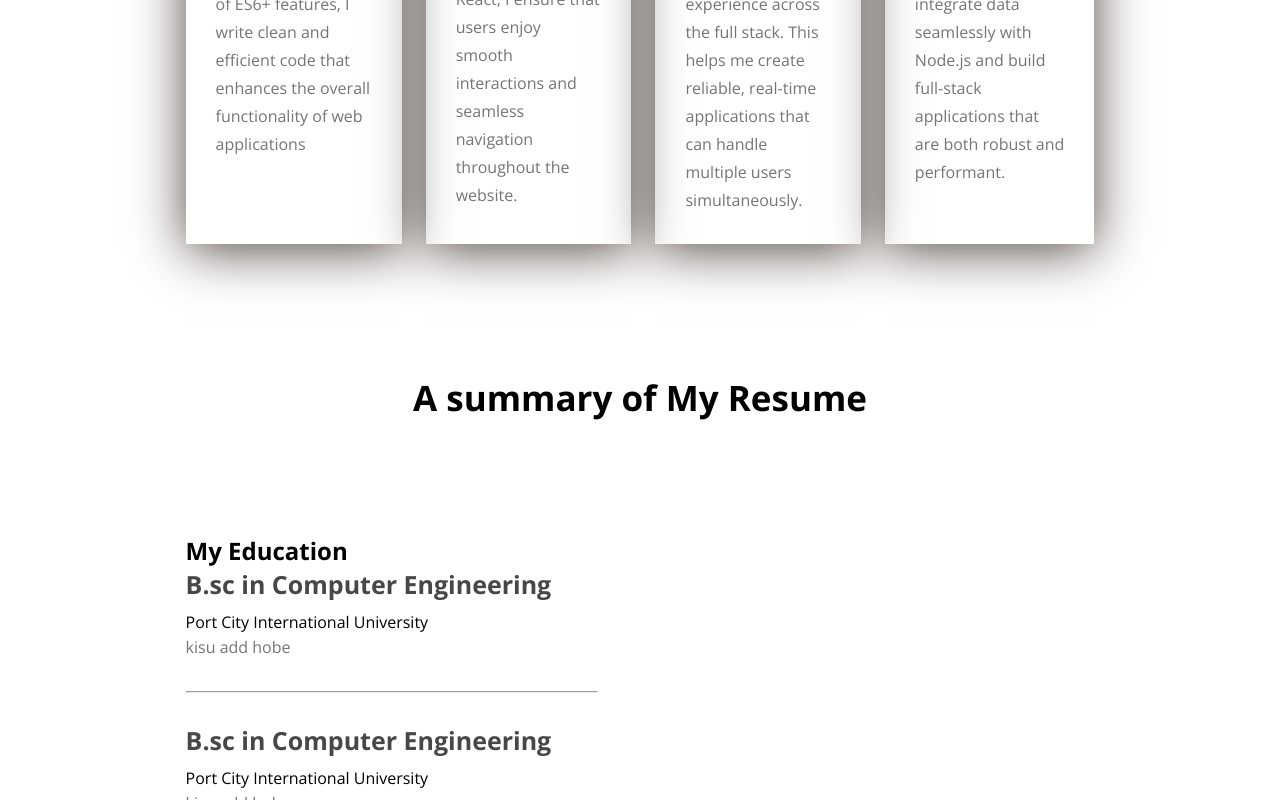
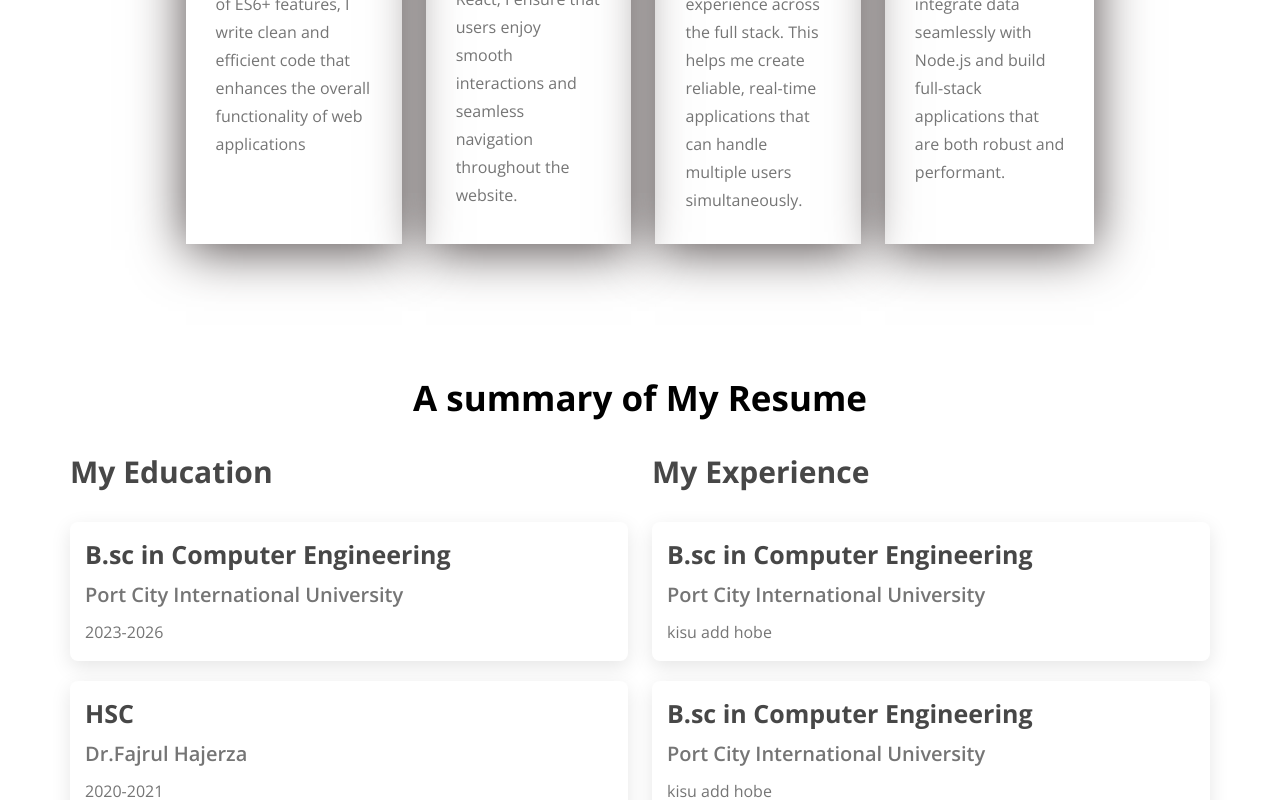
Before and after one commit to Nadia-Niha/NADIA-PORTFOLIO, a plain HTML site: page index.html in a window 1280 px wide. Shown: the part 2000-2800 px from the top of the page. Drawn offline with nearby package versions, Linux system fonts and the light colour scheme.

Commit message:
finally added my education and experience section

```diff
--- a/index.html
+++ b/index.html
@@ -128,70 +128,26 @@
         <div class="section-heading">
          <h2> A summary of My Resume</h2>
         </div>
+      <!-- Flex parent-->
        <div class="resume-container">
+       <!-- education start-->
         <div class="education">
             <h2 class="section-title">My Education</h2>
-
+      <!-- education item-1-->
             <div class="resume-card">
                 <h3 class="card-title"> B.sc in Computer Engineering</h3>
                  <p class="card-info">Port City International University</p>
-             <p class="card-text">kisu add hobe</p>
+             <p class="card-text">2023-2026</p>
                 </div>
-                <hr>
 
+      <!-- education item-2-->
 
                      <div class="resume-card">
-                <h3 class="card-title"> B.sc in Computer Engineering</h3>
-                 <p class="card-info">Port City International University</p>
-             <p class="card-text">kisu add hobe</p>
+                <h3 class="card-title"> HSC</h3>
+                 <p class="card-info">Dr.Fajrul Hajerza</p>
+             <p class="card-text">2020-2021</p>
                 </div>
-                <hr>
-
-
-                            <div class="resume-card">
-                <h3 class="card-title"> B.sc in Computer Engineering</h3>
-                 <p class="card-info">Port City International University</p>
-             <p class="card-text">kisu add hobe</p>
-                </div>
-                <hr>
-
-
-                            <div class="resume-card">
-                <h3 class="card-title"> B.sc in Computer Engineering</h3>
-                 <p class="card-info">Port City International University</p>
-             <p class="card-text">kisu add hobe</p>
-                </div>
-                <hr>
-
-
-
-
-
-        <div class="experience">
-            <h2 class="section-title">My Experience</h2>
-
-
-                            <div class="resume-card">
-                <h3 class="card-title"> B.sc in Computer Engineering</h3>
-                 <p class="card-info">Port City International University</p>
-             <p class="card-text">kisu add hobe</p>
-                </div>
-                <hr>
-
-
-                            <div class="resume-card">
-                <h3 class="card-title"> B.sc in Computer Engineering</h3>
-                 <p class="card-info">Port City International University</p>
-             <p class="card-text">kisu add hobe</p>
-                </div>
-                <hr>
-
-                            <div class="resume-card">
-                <h3 class="card-title"> B.sc in Computer Engineering</h3>
-                 <p class="card-info">Port City International University</p>
-             <p class="card-text">kisu add hobe</p>
-                </div>
-                <hr>
+               </div>
 
 
 
@@ -199,10 +155,33 @@
 
 
 
-     </div>
-        <div class="experience"></div>
-       </div>
-    </section>
+
+         <!--Experience start-->
+
+        <div class="experience">
+            <h2 class="section-title">My Experience</h2>
+
+       <!--experience item-1-->
+                            <div class="resume-card">
+                <h3 class="card-title"> B.sc in Computer Engineering</h3>
+                 <p class="card-info">Port City International University</p>
+             <p class="card-text">kisu add hobe</p>
+                </div>
+
+
+        <!--experience item-2-->
+                            <div class="resume-card">
+                <h3 class="card-title"> B.sc in Computer Engineering</h3>
+                 <p class="card-info">Port City International University</p>
+             <p class="card-text">kisu add hobe</p>
+                </div>
+               </div>
+
+            </div>
+            </section>
+
+
+
 
 </body>
 </html>
--- a/styles/portfolio.css
+++ b/styles/portfolio.css
@@ -82,10 +82,18 @@ nav .menu a {
 
 #banner {
 
-    margin: 47px 38px 0px 230px;
+   /* margin: 47px 38px 0px 230px;
     display: flex;
     justify-content: space-between;
-    align-items: center;
+    align-items: center;*/
+
+
+    margin: 47px auto 0;
+    width: 71%;
+    max-width: 1140px;
+    display: flex;
+
+
 }
 
 #banner .banner-content {
@@ -193,28 +201,52 @@ color: #757575;
 
 }
 
-#resume .resume-container {
-width: 71%;
+  #resume .resume-container {
+
 max-width: 1140px ;
-margin: 113px auto 0;
+margin:  0 auto;
+flex-wrap: wrap;
 display: flex;
 gap: 24px;
+ }
+
+
+
+
+
+
+  .education,
+.experience {
+    flex: 1;
+   min-width: 450px;
+
+}
+
+.education:last-child,
+.experience:last-child {
+    margin-right: 0; /* শেষ column margin remove */
 }
 
 .resume-container hr {
+    border: 0.5px solid #ccc;
    margin: 30px 0;
 }
-.resume-container .scetion-title {
+.resume-container .section-title {
      color: #474747;
      font-size: 30px;
      margin-bottom: 30px;
 
 }
+
 .resume-card {
-   max-width: 511px;
-   margin-right: 47px;
+    width: auto; /* 100% এর বদলে auto, যাতে column এর width অনুসারে adjust হয় */
+    padding: 15px;
+    margin-bottom: 20px;
+    box-shadow: 0 6px 20px rgba(0,0,0,0.1); /* optional */
+    background: #fff;  /* subtle background */
+    border-radius: 8px; /* subtle rounded corner */
+}
 
-}
 
 .resume-card .card-title {
     font-size: 25px;
@@ -222,10 +254,10 @@ gap: 24px;
     margin-bottom: 10px;
     color: #474747;
 }
-.resume-card .card-title  .info {
+.resume-card .card-info {
     font-size: 20px;
     font-weight: 600;
-    margin-bottom: 20px;
+    margin-bottom: 10px;
     color: #757575;
 }
 .resume-card .card-text {
```
